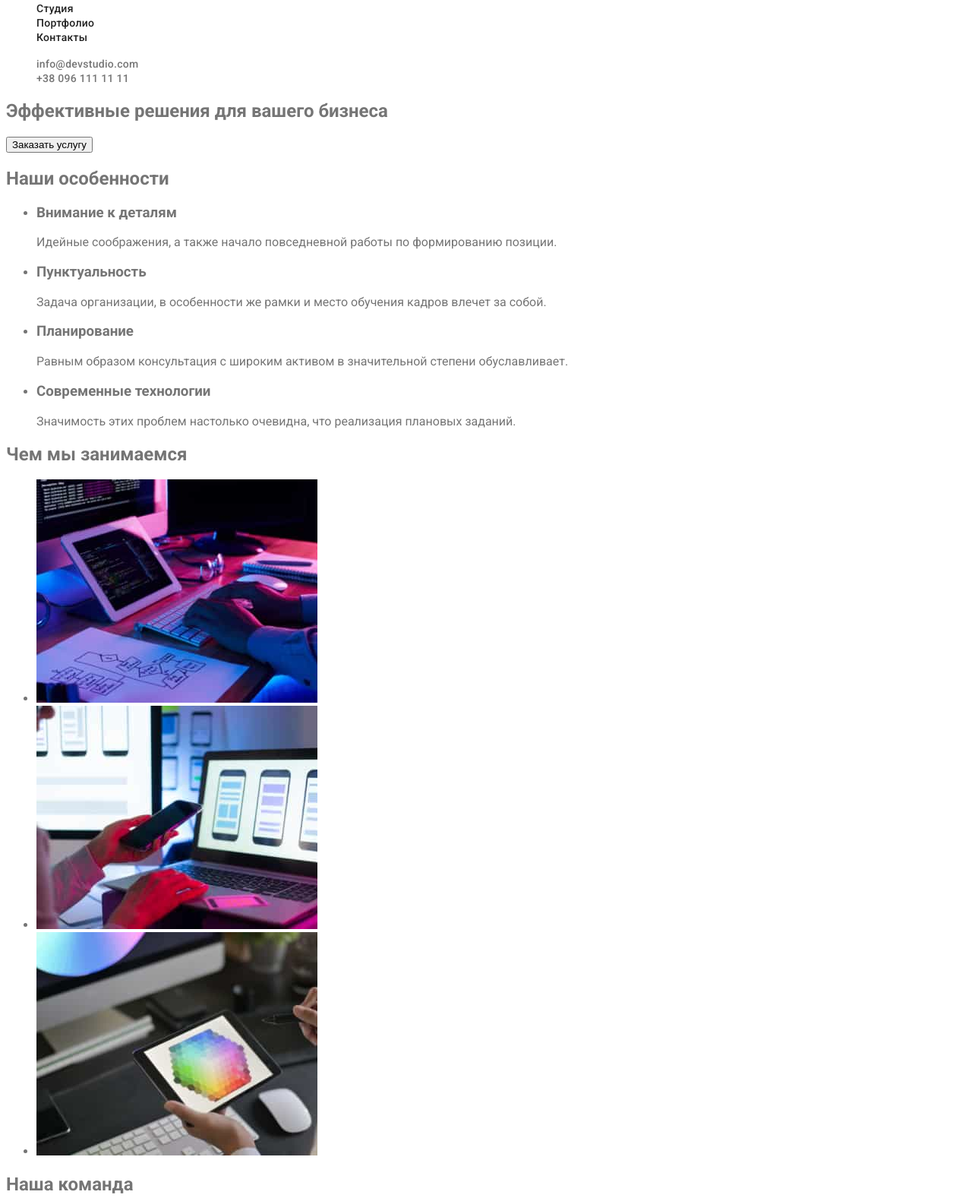
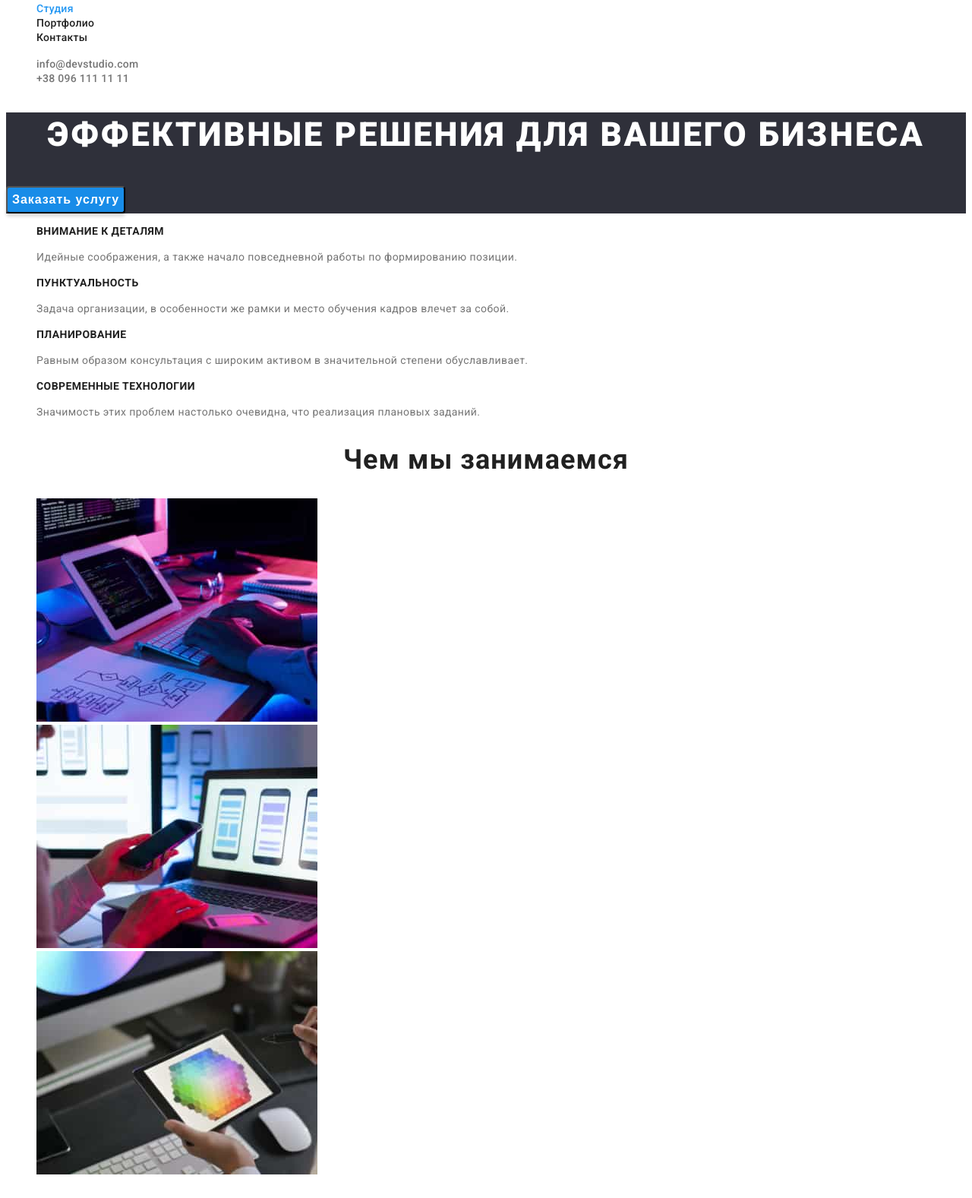
Before and after one commit to KristinaMuGr/goit-markup-hw-02, a plain HTML site: page index.html in a window 1280 px wide. Shown: the part 54-1631 px from the top of the page at 76% size. Drawn offline with Linux system fonts and the light colour scheme.

Commit message:
Adding styles to main page main content

```diff
--- a/css/styles.css
+++ b/css/styles.css
@@ -1,9 +1,10 @@
 :root {
     --main-title-color: #212121;
     --accent-color: #2196F3;
-    --background-color: #E5E5E5;
+    --background-color: #fff;
+    --second-background-color: #F5F4FA;
     --brand-background-color: #2F303A;
-}
+   }
 
 body {
     font-family: 'Roboto', sans-serif;
@@ -13,11 +14,7 @@ body {
 /* Header styles */
 
 .header {
-    background-color: #fff;
-}
-
-.nav {
-
+    background-color: var(--background-color);
 }
 
 /* Logo of the site */
@@ -41,13 +38,10 @@ body {
 
 /* Logo in footer */
 .footer-logo {
-    color: #fff;
+    color: var(--background-color);
 }
 
 /* Links in header to pages of the site, mail and phone */
-.links {
-
-}
 
 .list {
     list-style: none;
@@ -67,6 +61,10 @@ body {
     color: var(--main-title-color);
 }
 
+.current {
+    color: var(--accent-color);
+}
+
 .link:hover, .link:focus {
     color:  var(--accent-color);
     text-shadow: 0px 4px 4px rgba(0, 0, 0, 0.25);
@@ -79,6 +77,107 @@ body {
 .contact-link:hover, .contact-link:focus {
     color: var(--accent-color);
 }
+
+/* Main content */
+
+/* Color of titles */
+.title {
+    color: var(--main-title-color);
+}
+
+/* Boking secion */
+.booking-section {
+    background-color: var(--brand-background-color);
+}
+
+.tagline {
+    font-weight: 900;
+    font-size: 44px;
+    line-height: 1.36;
+    text-align: center;
+    letter-spacing: 0.06em;
+    text-transform: uppercase;
+    color: var(--background-color);
+}
+
+.booking-button {
+    font-weight: 700;
+    font-size: 16px;
+    line-height: 1.88;
+    display: flex;
+    align-items: center;
+    text-align: center;
+    letter-spacing: 0.06em;
+    color: #FFFFFF;
+    background: #188CE8;
+    box-shadow: 0px 4px 4px rgba(0, 0, 0, 0.15);
+    border-radius: 4px;
+    cursor: pointer;
+}
+
+/* Section features and services */
+.section-features, .section-services {
+    background-color: var(--background-color);
+}
+
+.heading-features {
+    font-weight: 700;
+    font-size: 14px;
+    line-height: 1.14;
+    letter-spacing: 0.03em;
+    text-transform: uppercase;
+}
+
+.paragraph-features {
+    font-size: 14px;
+    line-height: 1.71;
+    letter-spacing: 0.03em;
+}
+
+.paragraph-features:hover, .paragraph-features:focus {
+    text-shadow: 0px 4px 4px rgba(0, 0, 0, 0.25);
+}
+
+/* Heading sesvices and teem */
+.heading-services, .heading-teem {
+    font-weight: 700;
+    font-size: 36px;
+    line-height: 1.17;
+    text-align: center;
+    letter-spacing: 0.03em;
+}
+
+/* Section about our teem */
+.section-teem {
+    background-color: var(--second-background-color);
+}
+
+.heading-teem {
+    font-weight: 700;
+        font-size: 36px;
+        line-height: 1.17;
+        text-align: center;
+        letter-spacing: 0.03em;
+}
+
+.name {
+    font-weight: 500;
+    font-size: 16px;
+    line-height: 1.19;
+    text-align: center;
+    letter-spacing: 0.03em;
+}
+
+.position {
+    font-size: 16px;
+    line-height: 1.19;
+    text-align: center;
+    letter-spacing: 0.03em;
+}
+
+/* Portfolio page */
+
+
 
 /* Footer */
 
@@ -97,7 +196,7 @@ body {
 }
 
 .address {
-    color: #fff;
+    color: var(--background-color);
 }
 
 .footer-contact {
--- a/index.html
+++ b/index.html
@@ -8,9 +8,7 @@
     <link rel="preconnect" href="https://fonts.gstatic.com" crossorigin>
     <link href="https://fonts.googleapis.com/css2?family=Raleway:wght@700&family=Roboto:wght@400;500;700;900&display=swap"
     rel="stylesheet">
-
-    <title>Main paje</title>
-
+    <title>Main page</title>
     <link rel="stylesheet" href="./css/styles.css">
 </head>
 <body>
@@ -21,7 +19,7 @@
             <a class="logo" href="./index.html">Web<span class="header-logo">Studio</span></a>
             <ul class="links list">
                 <li>
-                    <a class="link" href="./index.html">Студия</a>
+                    <a class="link current" href="./index.html">Студия</a>
                 </li>
                 <li>
                     <a class="link" href="./portfolio.html">Портфолио</a>
@@ -45,40 +43,40 @@
     <main>
 
             <!-- Section with button -->
-        <section>
-            <h1>
+        <section class="booking-section">
+            <h1 class="tagline">
                 Эффективные решения для вашего бизнеса
             </h1>
-            <button type="button">Заказать услугу</button>
+            <button class="booking-button" type="button"><span>Заказать услугу</span></button>
         </section>
 
-              <!-- Section about our advantages -->
-        <section>
-            <h2>Наши особенности</h2>
-                <ul>
+              <!-- Section about our features -->
+        <section class="section-features">
+            <h2 hidden>Наши особенности</h2>
+                <ul class="list">
                     <li>
-                        <h3>Внимание к деталям</h3>
-                        <p>Идейные соображения, а также начало повседневной работы по формированию позиции.</p>
+                        <h3 class="heading-features title">Внимание к деталям</h3>
+                        <p class="paragraph-features">Идейные соображения, а также начало повседневной работы по формированию позиции.</p>
                     </li>
                     <li>
-                        <h3>Пунктуальность</h3>
-                        <p>Задача организации, в особенности же рамки и место обучения кадров влечет за собой.</p>
+                        <h3 class="heading-features title">Пунктуальность</h3>
+                        <p class="paragraph-features">Задача организации, в особенности же рамки и место обучения кадров влечет за собой.</p>
                     </li>
                     <li>
-                        <h3>Планирование</h3>
-                        <p>Равным образом консультация с широким активом в значительной степени обуславливает.</p>
+                        <h3 class="heading-features title">Планирование</h3>
+                        <p class="paragraph-features">Равным образом консультация с широким активом в значительной степени обуславливает.</p>
                     </li>
                     <li>
-                        <h3>Современные технологии</h3>
-                        <p>Значимость этих проблем настолько очевидна, что реализация плановых заданий.</p>
+                        <h3 class="heading-features title">Современные технологии</h3>
+                        <p class="paragraph-features">Значимость этих проблем настолько очевидна, что реализация плановых заданий.</p>
                     </li>
                 </ul>
         </section>
 
-         <!-- Section about our servises -->
-        <section>
-            <h2>Чем мы занимаемся</h2>
-            <ul>
+         <!-- Section about our services -->
+        <section class="section-services">
+            <h2 class="heading-services title">Чем мы занимаемся</h2>
+            <ul class="list">
                 <li>
                     <img src="./images/box_1.jpg" alt="Разработка сайтов" width="370">
                 </li>
@@ -92,28 +90,28 @@
         </section>
 
         <!-- Section about our teem -->
-        <section>
-            <h2>Наша команда</h2>
-            <ul>
+        <section class="section-teem">
+            <h2 class="heading-teem title">Наша команда</h2>
+            <ul class="list">
                 <li>
                     <img src="./images/Product_Designer.jpg" alt="Игорь Демьяненко" width="270">
-                    <h3>Игорь Демьяненко</h3>
-                    <p lang="en">Product Designer</p>
+                    <h3 class="name title">Игорь Демьяненко</h3>
+                    <p class="position" lang="en">Product Designer</p>
                 </li>
                 <li>
                     <img src="./images/Frontend_Developer.jpg" alt="Ольга Репина" width="270">
-                    <h3>Ольга Репина</h3>
-                    <p lang="en">Frontend Developer</p>
+                    <h3 class="name title">Ольга Репина</h3>
+                    <p class="position" lang="en">Frontend Developer</p>
                 </li>
                 <li>
                     <img src="./images/Marketing.jpg" alt="Николай Тарасов" width="270">
-                    <h3>Николай Тарасов</h3>
-                    <p lang="en">Marketing</p>
+                    <h3 class="name title">Николай Тарасов</h3>
+                    <p class="position" lang="en">Marketing</p>
                 </li>
                 <li>
                     <img src="./images/UI_Designer.jpg" alt="Михаил Ермаков" width="270">
-                    <h3>Михаил Ермаков</h3>
-                    <p lang="en">UI Designer</p>
+                    <h3 class="name title">Михаил Ермаков</h3>
+                    <p class="position" lang="en">UI Designer</p>
                 </li>
             </ul>
         </section>
```
